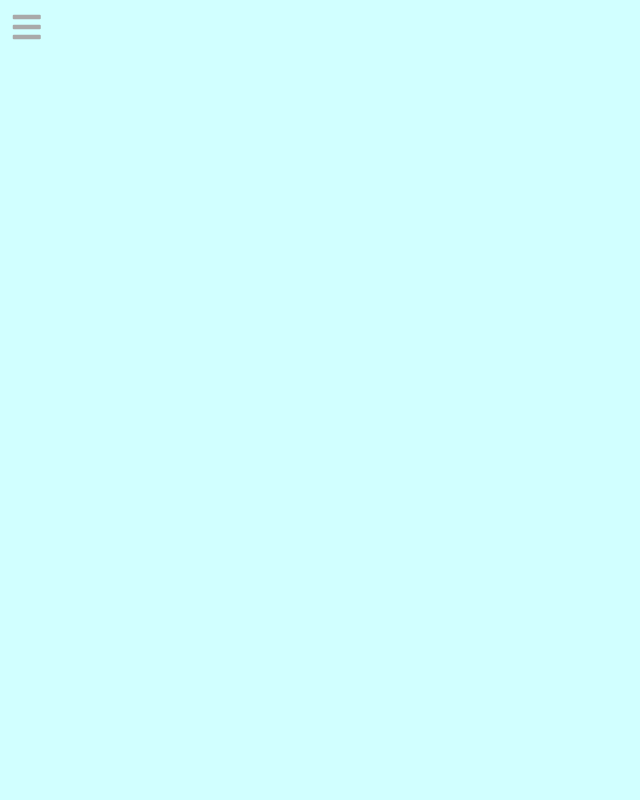
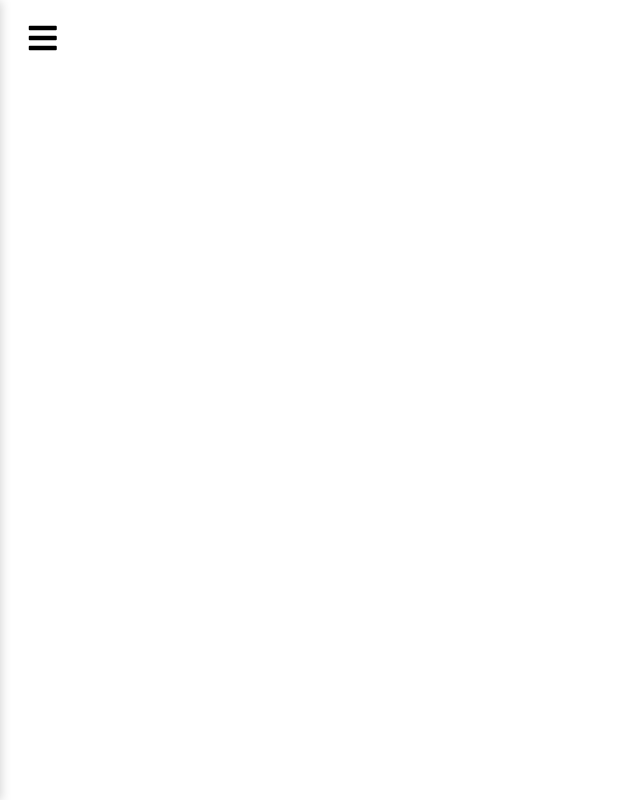
Before and after one commit to justynamak/Kalkulator-wydatkow, a React (Create React App) app: page / in a window 1280 px wide. Shown: the whole page, without its empty margins (0-640 px from the left). Built offline with nearby package versions, Linux system fonts and the light colour scheme.

Commit message:
poprawiono ustawienie motywu kolorystycznego

```diff
--- a/src/components/App.css
+++ b/src/components/App.css
@@ -39,10 +39,17 @@ input {
   position: fixed;
   left: 1%;
   font-size: 2rem;
-  color: darkgray;
   top: 1%;
   cursor: pointer;
   z-index: 1000;
+  background: #ffffffd9;
+  padding: 10px;
+  border-radius: 50px;
+  width: 60px;
+  height: 60px;
+  display: flex;
+  justify-content: center;
+  align-items: center;
 }
 .hide {
   display: none;
--- a/src/components/App.js
+++ b/src/components/App.js
@@ -11,26 +11,27 @@ class App extends Component {
     showNav: false,
     colorTheme: "#2bbbad"
   };
+  lightenDarkenColor(col, amt) {
+    var usePound = false;
+    if (col[0] == "#") {
+      col = col.slice(1);
+      usePound = true;
+    }
+    const num = parseInt(col, 16);
+    let r = (num >> 16) + amt;
+    if (r > 255) r = 255;
+    else if (r < 0) r = 0;
+    let b = ((num >> 8) & 0x00ff) + amt;
 
-  lightenColor(color, percent) {
-    var num = parseInt(color.replace("#", ""), 16),
-      amt = Math.round(2.55 * percent),
-      R = (num >> 16) + amt,
-      B = ((num >> 8) & 0x00ff) + amt,
-      G = (num & 0x0000ff) + amt;
-    return (
-      "#" +
-      (
-        0x1000000 +
-        (R < 255 ? (R < 1 ? 0 : R) : 255) * 0x10000 +
-        (B < 255 ? (B < 1 ? 0 : B) : 255) * 0x100 +
-        (G < 255 ? (G < 1 ? 0 : G) : 255)
-      )
-        .toString(16)
-        .slice(1)
-    );
+    if (b > 255) b = 255;
+    else if (b < 0) b = 0;
+
+    let g = (num & 0x0000ff) + amt;
+    if (g > 255) g = 255;
+    else if (g < 0) g = 0;
+
+    return (usePound ? "#" : "") + (g | (b << 8) | (r << 16)).toString(16);
   }
-
   saveThemeToStorage = color => {
     // const colorTheme = JSON.stringify(this.state.colorTheme);
     localStorage.setItem("colorTheme", color);
@@ -65,30 +66,23 @@ class App extends Component {
   render() {
     const toggleNav = this.state.showNav ? "showNav" : "hideNav";
     const classNamesApp = ["app", toggleNav];
-    const lightenColor = this.lightenColor(this.state.colorTheme, 65);
+    const lightenColor = this.lightenDarkenColor(this.state.colorTheme, 45);
 
     const fontawesomeClass = this.state.showNav
       ? "fas fa-arrow-left"
       : "fas fa-bars";
     return (
       <Router>
-        <div
-          className="container"
-          style={{
-            backgroundColor: `${lightenColor}`
-          }}
-        ></div>
+        <div className="container"></div>
         <div className="hamburger" onClick={this.handleToggleNav}>
           <i className={fontawesomeClass}></i>
         </div>
         <div className={classNamesApp.join(" ")}>
-          <Navigation colorTheme={this.state.colorTheme} />
-          <div
-            className="content"
-            style={{
-              backgroundColor: `${lightenColor}`
-            }}
-          >
+          <Navigation
+            colorTheme={this.state.colorTheme}
+            lightenColor={lightenColor}
+          />
+          <div className="content">
             <Switch>
               <Route
                 exact
--- a/src/components/ListItems.css
+++ b/src/components/ListItems.css
@@ -4,6 +4,7 @@ ul {
 
 @media all and (max-width: 1025px) {
   ul {
-    width: 90%;
+    width: 100%;
+    padding: 0;
   }
 }
--- a/src/components/Navigation.css
+++ b/src/components/Navigation.css
@@ -9,6 +9,8 @@
   width: auto;
   height: 100vh;
   z-index: 1000;
+  box-shadow: 1px 1px 10px lightgrey;
+  padding-top: calc(60px + 2%);
 }
 
 .nav ul li {
@@ -29,8 +31,7 @@
 .activeItemNav {
   font-weight: bold;
   background: lightgray;
+  color: black;
 }
 @media all and (max-width: 1025px) {
-  .nav {
-  }
 }
--- a/src/components/Navigation.js
+++ b/src/components/Navigation.js
@@ -3,15 +3,20 @@ import { NavLink } from "react-router-dom";
 import "./Navigation.css";
 import "../../node_modules/@fortawesome/fontawesome-free/css/all.min.css";
 
-const Navigation = ({ colorTheme }) => {
+const Navigation = ({ colorTheme, lightenColor }) => {
   return (
     <nav className="nav">
-      <ul className="nav__list">
+      <ul
+        className="nav__list"
+        style={{
+          backgroundColor: `${colorTheme}`
+        }}
+      >
         <li>
           <NavLink
             to="/Kalkulator-wydatkow-React/o-aplikacji"
             activeClassName="activeItemNav"
-            activeStyle={{ color: `${colorTheme}` }}
+            activeStyle={{ backgroundColor: `${lightenColor}` }}
           >
             O aplikacji
           </NavLink>
@@ -21,7 +26,7 @@ const Navigation = ({ colorTheme }) => {
             exact
             to="/Kalkulator-wydatkow-React/"
             activeClassName="activeItemNav"
-            activeStyle={{ color: `${colorTheme}` }}
+            activeStyle={{ backgroundColor: `${lightenColor}` }}
           >
             Kalkulator wydatków
           </NavLink>
@@ -31,6 +36,7 @@ const Navigation = ({ colorTheme }) => {
             to="/Kalkulator-wydatkow-React/ocena"
             activeClassName="activeItemNav"
             activeStyle={{ color: `${colorTheme}` }}
+            activeStyle={{ backgroundColor: `${lightenColor}` }}
           >
             Oceń aplikację
           </NavLink>
@@ -40,6 +46,7 @@ const Navigation = ({ colorTheme }) => {
             to="/Kalkulator-wydatkow-React/ustawienia"
             activeClassName="activeItemNav"
             activeStyle={{ color: `${colorTheme}` }}
+            activeStyle={{ backgroundColor: `${lightenColor}` }}
           >
             Ustawienia
           </NavLink>
@@ -49,6 +56,7 @@ const Navigation = ({ colorTheme }) => {
             to="/Kalkulator-wydatkow-React/kontakt"
             activeClassName="activeItemNav"
             activeStyle={{ color: `${colorTheme}` }}
+            activeStyle={{ backgroundColor: `${lightenColor}` }}
           >
             Kontakt
           </NavLink>
```
